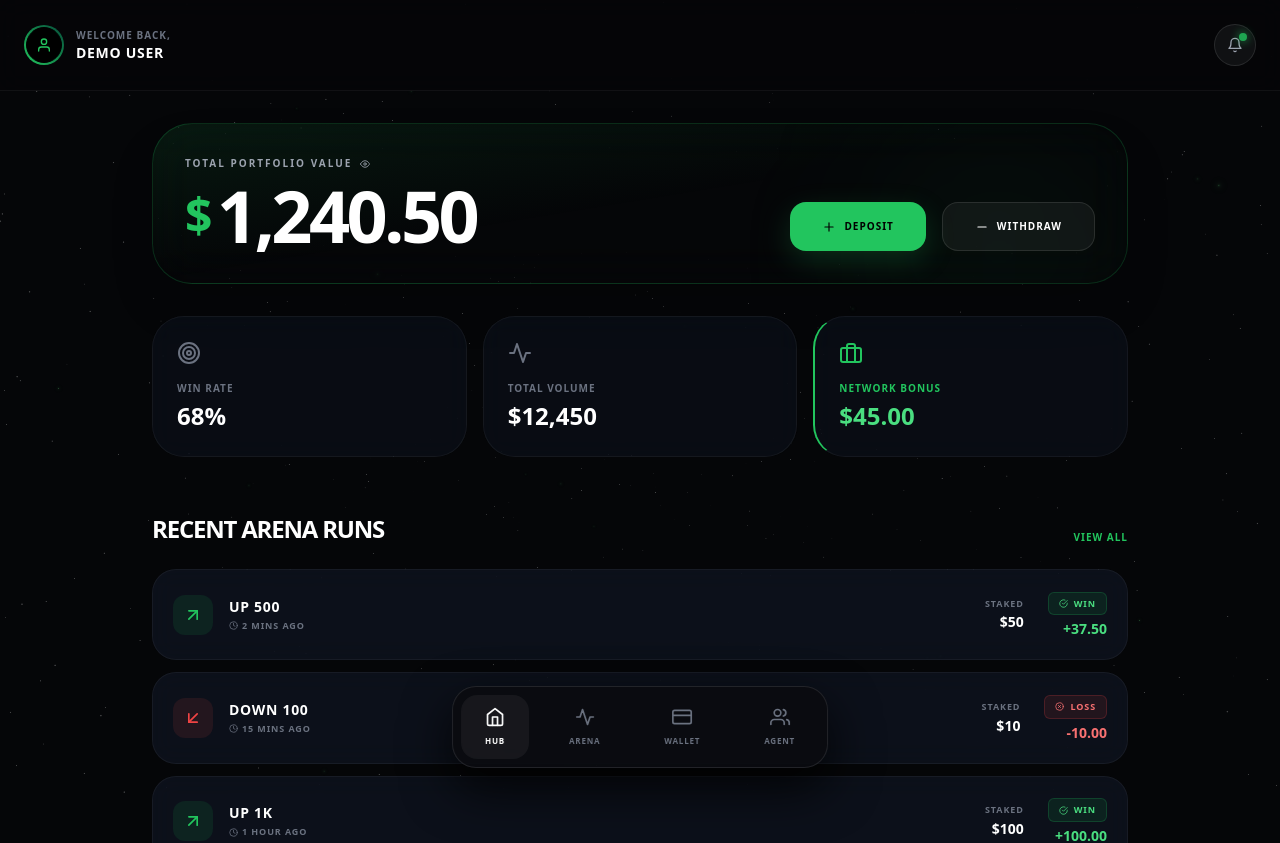
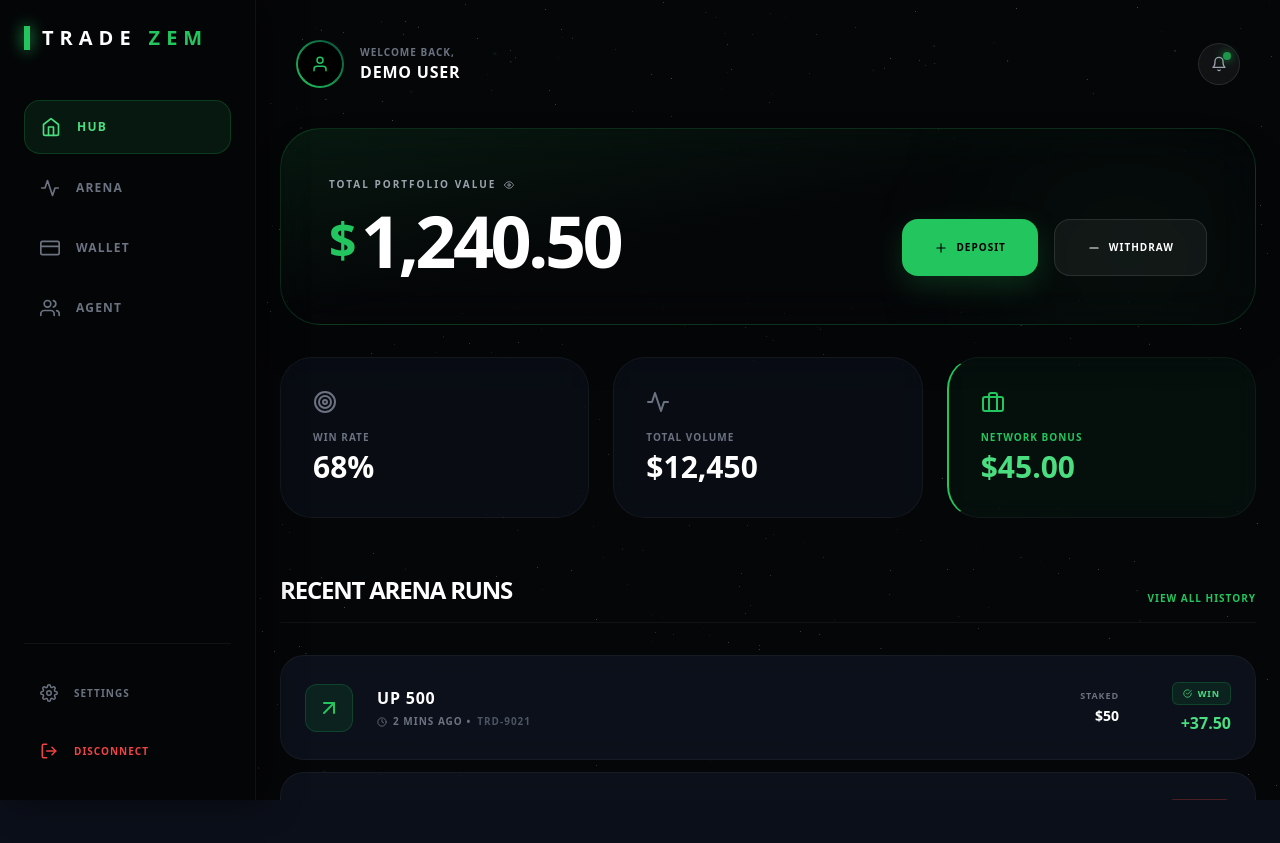
Before and after one commit to marksluistechnologies/trade-zem, a Next.js app: page /dashboard in a window 1280 px wide. Shown: the top 843 px of the page. After the commit the page ends 800 px from the top, so only its background shows below. Built offline with nearby package versions, Linux system fonts and the light colour scheme.

Commit message:
Fixed missing FiWallet icon in dashboard

```diff
--- a/src/app/dashboard/page.js
+++ b/src/app/dashboard/page.js
@@ -8,7 +8,8 @@ import Link from 'next/link';
 import {
   FiHome, FiActivity, FiCreditCard, FiUsers, FiUser,
   FiArrowUpRight, FiArrowDownLeft, FiClock,
-  FiCheckCircle, FiXCircle, FiBell, FiPlus, FiMinus, FiEye, FiTarget, FiBriefcase
+  FiCheckCircle, FiXCircle, FiBell, FiPlus, FiMinus,
+  FiEye, FiTarget, FiBriefcase, FiLogOut, FiSettings
 } from 'react-icons/fi';
 
 // --- Shared Badge Component ---
@@ -44,9 +45,9 @@ export default function Dashboard() {
   ];
 
   return (
-    <div className="bg-[#050608] min-h-screen text-white selection:bg-green-500/30 font-sans pb-24 md:pb-32 overflow-x-hidden">
+    <div className="bg-[#050608] min-h-screen text-white selection:bg-green-500/30 font-sans flex overflow-hidden">
 
-      {/* Dynamic Space Background */}
+      {/* Dynamic Space Background - Applies to the whole screen */}
       <div className="fixed inset-0 z-0 pointer-events-none opacity-30">
         <Canvas>
           <Stars radius={100} depth={50} count={4000} factor={4} fade speed={1} />
@@ -54,17 +55,66 @@ export default function Dashboard() {
         </Canvas>
       </div>
 
+      {/* ============================================================== */}
+      {/* 1. DESKTOP SIDEBAR (Hidden on Mobile)                          */}
+      {/* ============================================================== */}
+      <aside className="fixed left-0 top-0 h-full w-64 bg-[#050608]/90 backdrop-blur-2xl border-r border-white/5 z-50 hidden md:flex flex-col p-6 shadow-[10px_0_30px_rgba(0,0,0,0.5)]">
+
+        {/* Brand Logo */}
+        <Link href="/" className="text-xl font-black tracking-[0.3em] flex items-center gap-3 mb-12 hover:opacity-80 transition-opacity">
+          <div className="w-1.5 h-6 bg-green-500 shadow-[0_0_15px_#22c55e]" />
+          TRADE<span className="text-green-500">ZEM</span>
+        </Link>
+
+        {/* Navigation Links */}
+        <nav className="flex-1 space-y-2">
+          <Link href="/dashboard" className="flex items-center gap-4 p-4 rounded-2xl bg-green-500/10 text-green-400 border border-green-500/20 transition-all">
+            <FiHome className="text-xl" />
+            <span className="text-xs font-black uppercase tracking-widest">Hub</span>
+          </Link>
+          <Link href="#arena" className="flex items-center gap-4 p-4 rounded-2xl text-gray-500 hover:text-white hover:bg-white/5 transition-all">
+            <FiActivity className="text-xl" />
+            <span className="text-xs font-black uppercase tracking-widest">Arena</span>
+          </Link>
+          <Link href="#wallet" className="flex items-center gap-4 p-4 rounded-2xl text-gray-500 hover:text-white hover:bg-white/5 transition-all">
+            <FiCreditCard className="text-xl" />
+            <span className="text-xs font-black uppercase tracking-widest">Wallet</span>
+          </Link>
+          <Link href="#expert" className="flex items-center gap-4 p-4 rounded-2xl text-gray-500 hover:text-white hover:bg-white/5 transition-all">
+            <FiUsers className="text-xl" />
+            <span className="text-xs font-black uppercase tracking-widest">Agent</span>
+          </Link>
+        </nav>
+
+        {/* Footer Actions in Sidebar */}
+        <div className="mt-auto border-t border-white/5 pt-6 space-y-2">
+          <Link href="#settings" className="flex items-center gap-4 p-4 rounded-2xl text-gray-500 hover:text-white hover:bg-white/5 transition-all">
+            <FiSettings className="text-lg" />
+            <span className="text-[10px] font-black uppercase tracking-widest">Settings</span>
+          </Link>
+          <button className="w-full flex items-center gap-4 p-4 rounded-2xl text-red-500 hover:bg-red-500/10 transition-all text-left">
+            <FiLogOut className="text-lg" />
+            <span className="text-[10px] font-black uppercase tracking-widest">Disconnect</span>
+          </button>
+        </div>
+      </aside>
+
+      {/* ============================================================== */}
+      {/* 2. MAIN CONTENT AREA (Pushed right on Desktop)                 */}
+      {/* ============================================================== */}
+      <div className="flex-1 w-full relative z-10 md:ml-64 pb-24 md:pb-12 overflow-y-auto h-screen custom-scrollbar">
+
         {/* Top Header */}
-      <header className="relative z-10 p-6 flex justify-between items-center border-b border-white/5 bg-[#050608]/80 backdrop-blur-md">
-        <div className="flex items-center gap-3">
-          <div className="w-10 h-10 rounded-full bg-gradient-to-tr from-green-500 to-emerald-900 p-[2px]">
-            <div className="w-full h-full bg-black rounded-full flex items-center justify-center border border-black">
-              <FiUser className="text-green-500" />
+        <header className="p-6 md:p-10 flex justify-between items-center border-b border-white/5 md:border-none bg-[#050608]/80 md:bg-transparent backdrop-blur-md md:backdrop-blur-none sticky top-0 z-40">
+          <div className="flex items-center gap-4">
+            <div className="w-10 h-10 md:w-12 md:h-12 rounded-full bg-gradient-to-tr from-green-500 to-emerald-900 p-[2px]">
+              <div className="w-full h-full bg-black rounded-full flex items-center justify-center border border-black overflow-hidden">
+                <FiUser className="text-green-500 text-lg" />
               </div>
             </div>
             <div>
               <p className="text-[10px] text-gray-500 font-bold uppercase tracking-widest">Welcome back,</p>
-            <p className="text-sm font-black uppercase tracking-wider">Demo User</p>
+              <p className="text-sm md:text-base font-black uppercase tracking-wider">Demo User</p>
             </div>
           </div>
           <button className="relative p-3 rounded-full bg-white/5 border border-white/10 hover:bg-white/10 transition-colors">
@@ -73,32 +123,32 @@ export default function Dashboard() {
           </button>
         </header>
 
-      {/* Main Dashboard Content */}
-      <main className="relative z-10 max-w-5xl mx-auto px-6 mt-8 space-y-8">
+        {/* Dashboard Content */}
+        <main className="max-w-6xl mx-auto px-6 space-y-8">
 
           {/* Portfolio / Balance Card */}
           <motion.div
             initial={{ opacity: 0, y: 20 }}
             animate={{ opacity: 1, y: 0 }}
-          className="p-8 rounded-[2.5rem] bg-gradient-to-br from-green-500/10 via-transparent to-transparent border border-green-500/20 backdrop-blur-xl shadow-2xl relative overflow-hidden"
+            className="p-8 md:p-12 rounded-[2.5rem] bg-gradient-to-br from-green-500/10 via-transparent to-transparent border border-green-500/20 backdrop-blur-xl shadow-2xl relative overflow-hidden"
           >
             <div className="absolute top-0 right-0 w-64 h-64 bg-green-500/5 rounded-full blur-[80px]"></div>
 
-          <div className="flex flex-col md:flex-row justify-between items-start md:items-end gap-8 relative z-10">
+            <div className="flex flex-col lg:flex-row justify-between items-start lg:items-end gap-8 relative z-10">
               <div>
-              <p className="text-[10px] text-gray-400 font-bold uppercase tracking-[0.2em] mb-2 flex items-center gap-2">
-                Total Portfolio Value <FiEye className="cursor-pointer hover:text-white" />
+                <p className="text-[10px] text-gray-400 font-bold uppercase tracking-[0.2em] mb-3 flex items-center gap-2">
+                  Total Portfolio Value <FiEye className="cursor-pointer hover:text-white transition-colors" />
                 </p>
                 <h1 className="text-5xl md:text-7xl font-black tracking-tighter flex items-center gap-2">
                   <span className="text-green-500 text-4xl md:text-5xl">$</span>{userData.balance}
                 </h1>
               </div>
 
-            <div className="flex w-full md:w-auto gap-4">
-              <button className="flex-1 md:flex-none flex items-center justify-center gap-2 px-8 py-4 bg-green-500 text-black font-black rounded-2xl uppercase tracking-widest text-[10px] hover:bg-green-400 transition-all shadow-[0_10px_30px_rgba(34,197,94,0.2)]">
+              <div className="flex w-full lg:w-auto gap-4">
+                <button className="flex-1 lg:flex-none flex items-center justify-center gap-2 px-8 py-5 bg-green-500 text-black font-black rounded-2xl uppercase tracking-widest text-[10px] hover:bg-green-400 transition-all shadow-[0_10px_30px_rgba(34,197,94,0.2)]">
                   <FiPlus className="text-sm" /> Deposit
                 </button>
-              <button className="flex-1 md:flex-none flex items-center justify-center gap-2 px-8 py-4 bg-white/5 border border-white/10 text-white font-black rounded-2xl uppercase tracking-widest text-[10px] hover:bg-white/10 transition-all">
+                <button className="flex-1 lg:flex-none flex items-center justify-center gap-2 px-8 py-5 bg-white/5 border border-white/10 text-white font-black rounded-2xl uppercase tracking-widest text-[10px] hover:bg-white/10 transition-all">
                   <FiMinus className="text-sm" /> Withdraw
                 </button>
               </div>
@@ -106,29 +156,29 @@ export default function Dashboard() {
           </motion.div>
 
           {/* Quick Stats Grid */}
-        <div className="grid grid-cols-2 md:grid-cols-3 gap-4">
-          <div className="p-6 rounded-[2rem] bg-gray-900/40 border border-white/5 backdrop-blur-md">
+          <div className="grid grid-cols-2 lg:grid-cols-3 gap-4 md:gap-6">
+            <div className="p-6 md:p-8 rounded-[2rem] bg-gray-900/40 border border-white/5 backdrop-blur-md">
               <FiTarget className="text-2xl text-gray-500 mb-4" />
               <p className="text-[10px] text-gray-500 font-bold uppercase tracking-widest mb-1">Win Rate</p>
-            <p className="text-2xl font-black text-white">{userData.winRate}</p>
+              <p className="text-2xl md:text-3xl font-black text-white">{userData.winRate}</p>
             </div>
-          <div className="p-6 rounded-[2rem] bg-gray-900/40 border border-white/5 backdrop-blur-md">
+            <div className="p-6 md:p-8 rounded-[2rem] bg-gray-900/40 border border-white/5 backdrop-blur-md">
               <FiActivity className="text-2xl text-gray-500 mb-4" />
               <p className="text-[10px] text-gray-500 font-bold uppercase tracking-widest mb-1">Total Volume</p>
-            <p className="text-2xl font-black text-white">{userData.totalVolume}</p>
+              <p className="text-2xl md:text-3xl font-black text-white">{userData.totalVolume}</p>
             </div>
-          <div className="col-span-2 md:col-span-1 p-6 rounded-[2rem] bg-gray-900/40 border border-white/5 backdrop-blur-md border-l-2 border-l-green-500">
+            <div className="col-span-2 lg:col-span-1 p-6 md:p-8 rounded-[2rem] bg-green-500/5 border border-white/5 backdrop-blur-md lg:border-l-2 lg:border-l-green-500">
               <FiBriefcase className="text-2xl text-green-500 mb-4" />
               <p className="text-[10px] text-green-500 font-bold uppercase tracking-widest mb-1">Network Bonus</p>
-            <p className="text-2xl font-black text-green-400">{userData.networkBonus}</p>
+              <p className="text-2xl md:text-3xl font-black text-green-400">{userData.networkBonus}</p>
             </div>
           </div>
 
           {/* Recent History */}
           <div className="pt-6">
-          <div className="flex justify-between items-end mb-6">
+            <div className="flex justify-between items-end mb-8 border-b border-white/5 pb-4">
               <h2 className="text-2xl font-black uppercase tracking-tighter">Recent Arena Runs</h2>
-            <Link href="#" className="text-[10px] font-black text-green-500 uppercase tracking-widest hover:underline">View All</Link>
+              <Link href="#" className="text-[10px] font-black text-green-500 uppercase tracking-widest hover:text-white transition-colors">View All History</Link>
             </div>
 
             <div className="space-y-3">
@@ -138,30 +188,30 @@ export default function Dashboard() {
                   animate={{ opacity: 1, x: 0 }}
                   transition={{ delay: index * 0.1 }}
                   key={bet.id}
-                className="p-5 rounded-[1.5rem] bg-gray-900/60 border border-white/5 backdrop-blur-md flex justify-between items-center hover:bg-gray-800/60 transition-colors group"
+                  className="p-5 md:p-6 rounded-[1.5rem] bg-gray-900/60 border border-white/5 backdrop-blur-md flex justify-between items-center hover:border-green-500/30 transition-all group"
                 >
-                <div className="flex items-center gap-4">
-                  <div className={`w-10 h-10 rounded-xl flex items-center justify-center ${bet.status === 'WIN' ? 'bg-green-500/10 text-green-500' : 'bg-red-500/10 text-red-500'}`}>
-                    {bet.status === 'WIN' ? <FiArrowUpRight className="text-xl" /> : <FiArrowDownLeft className="text-xl" />}
+                  <div className="flex items-center gap-4 md:gap-6">
+                    <div className={`w-12 h-12 rounded-xl flex items-center justify-center flex-none ${bet.status === 'WIN' ? 'bg-green-500/10 text-green-500 border border-green-500/20' : 'bg-red-500/10 text-red-500 border border-red-500/20'}`}>
+                      {bet.status === 'WIN' ? <FiArrowUpRight className="text-2xl" /> : <FiArrowDownLeft className="text-2xl" />}
                     </div>
                     <div>
-                    <h4 className="text-sm font-black uppercase tracking-wider group-hover:text-white transition-colors">{bet.market}</h4>
-                    <p className="text-[9px] text-gray-500 font-bold uppercase tracking-widest flex items-center gap-1 mt-0.5">
-                      <FiClock /> {bet.time}
+                      <h4 className="text-sm md:text-base font-black uppercase tracking-wider group-hover:text-white transition-colors">{bet.market}</h4>
+                      <p className="text-[9px] md:text-[10px] text-gray-500 font-bold uppercase tracking-widest flex items-center gap-1.5 mt-1">
+                        <FiClock /> {bet.time} • <span className="text-gray-600">{bet.id}</span>
                       </p>
                     </div>
                   </div>
 
-                <div className="text-right flex items-center gap-6">
-                  <div className="hidden sm:block">
-                    <p className="text-[9px] text-gray-500 font-bold uppercase tracking-widest mb-0.5">Staked</p>
+                  <div className="text-right flex items-center gap-8">
+                    <div className="hidden sm:block text-right">
+                      <p className="text-[9px] text-gray-500 font-bold uppercase tracking-widest mb-1">Staked</p>
                       <p className="text-sm font-black text-white">${bet.amount}</p>
                     </div>
-                  <div className="text-right">
+                    <div className="text-right min-w-[80px]">
                       <Badge type={bet.status === 'WIN' ? 'success' : 'danger'}>
                         {bet.status === 'WIN' ? <FiCheckCircle /> : <FiXCircle />} {bet.status}
                       </Badge>
-                    <p className={`text-sm font-black mt-1 ${bet.status === 'WIN' ? 'text-green-400' : 'text-red-400'}`}>
+                      <p className={`text-base font-black mt-1.5 ${bet.status === 'WIN' ? 'text-green-400' : 'text-red-400'}`}>
                         {bet.profit}
                       </p>
                     </div>
@@ -171,29 +221,37 @@ export default function Dashboard() {
             </div>
           </div>
         </main>
+      </div>
 
-      {/* Floating Bottom Navigation Bar */}
-      <nav className="fixed bottom-0 left-0 w-full md:bottom-8 md:w-auto md:left-1/2 md:-translate-x-1/2 z-50 px-4 md:px-0 pb-4 md:pb-0">
-        <div className="bg-[#0a0c10]/90 backdrop-blur-3xl border border-white/10 rounded-3xl p-2 flex justify-between md:justify-center items-center gap-2 md:gap-4 shadow-[0_20px_50px_rgba(0,0,0,0.8)] mx-auto max-w-sm md:max-w-none">
+      {/* ============================================================== */}
+      {/* 3. MOBILE BOTTOM NAV (Hidden on Desktop)                       */}
+      {/* ============================================================== */}
+      <nav className="fixed bottom-0 left-0 w-full z-50 md:hidden bg-[#050608]/95 backdrop-blur-3xl border-t border-white/10 px-6 py-4 pb-safe">
+        <div className="flex justify-between items-center">
 
-          <Link href="/dashboard" className="flex flex-col items-center gap-1 p-3 px-5 md:px-6 rounded-2xl bg-white/5 text-white transition-all">
+          <Link href="/dashboard" className="flex flex-col items-center gap-1.5 text-green-500">
             <FiHome className="text-xl" />
-            <span className="text-[8px] font-black uppercase tracking-widest mt-1">Hub</span>
+            <span className="text-[8px] font-black uppercase tracking-widest">Hub</span>
           </Link>
 
-          <Link href="#arena" className="flex flex-col items-center gap-1 p-3 px-5 md:px-6 rounded-2xl text-gray-500 hover:text-white hover:bg-white/5 transition-all">
+          <Link href="#arena" className="flex flex-col items-center gap-1.5 text-gray-500 hover:text-white transition-colors">
             <FiActivity className="text-xl" />
-            <span className="text-[8px] font-black uppercase tracking-widest mt-1">Arena</span>
+            <span className="text-[8px] font-black uppercase tracking-widest">Arena</span>
           </Link>
 
-          <Link href="#wallet" className="flex flex-col items-center gap-1 p-3 px-5 md:px-6 rounded-2xl text-gray-500 hover:text-white hover:bg-white/5 transition-all">
-            <FiCreditCard className="text-xl" />
-            <span className="text-[8px] font-black uppercase tracking-widest mt-1">Wallet</span>
+          {/* Trade Button (Center Highlight) */}
+          <Link href="#trade" className="relative -top-5 w-14 h-14 bg-green-500 rounded-full flex items-center justify-center text-black font-black shadow-[0_10px_30px_rgba(34,197,94,0.4)] hover:scale-105 transition-transform">
+            <FiPlus className="text-2xl" />
           </Link>
 
-          <Link href="#expert" className="flex flex-col items-center gap-1 p-3 px-5 md:px-6 rounded-2xl text-gray-500 hover:text-white hover:bg-white/5 transition-all">
+          <Link href="#wallet" className="flex flex-col items-center gap-1.5 text-gray-500 hover:text-white transition-colors">
+            <FiCreditCard className="text-xl" />
+            <span className="text-[8px] font-black uppercase tracking-widest">Wallet</span>
+          </Link>
+
+          <Link href="#expert" className="flex flex-col items-center gap-1.5 text-gray-500 hover:text-white transition-colors">
             <FiUsers className="text-xl" />
-            <span className="text-[8px] font-black uppercase tracking-widest mt-1">Agent</span>
+            <span className="text-[8px] font-black uppercase tracking-widest">Agent</span>
           </Link>
 
         </div>
@@ -202,6 +260,3 @@ export default function Dashboard() {
     </div>
   );
 }
-
-// Chhota component FiEye import nahi kiya tha react-icons/fi se, usko yahin define kar dete hain file ke upar import me:
-// import { ..., FiEye } from 'react-icons/fi';
```
Lines whose indentation alone changed are shown as unchanged.
